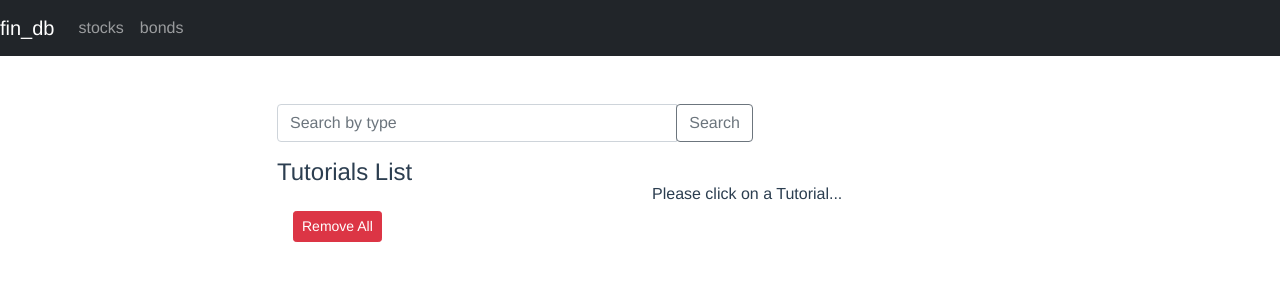
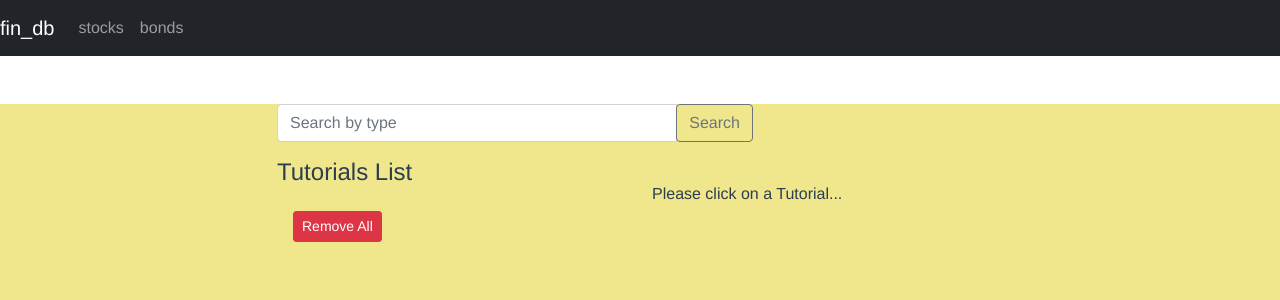
Before and after one commit to Zxiro/finance-database, a Vue app in the folder app/fin-db/: page / in a window 1280 px wide. Shown: the top 300 px of the page. Built offline with nearby package versions, Linux system fonts and the light colour scheme; the HTML template or start-up script is replaced by a standard one.

Commit message:
Working on front-end

```diff
--- a/app/fin-db/src/App.vue
+++ b/app/fin-db/src/App.vue
@@ -11,7 +11,7 @@
         </li>
       </div>
     </nav>
-    <div class="container mt-5 ">
+    <div class="container-fluid mt-5">
       <router-view />
     </div>
   </div>
@@ -30,5 +30,10 @@ export default {
   -webkit-background-clip: padding-box;
   -moz-osx-font-smoothing: grayscale;;
   color: #2c3e50;
+  height: 100vh;
+}
+.container-fluid {
+  height: 100%;
+  background: #f0e68c;
 }
 </style>
```
